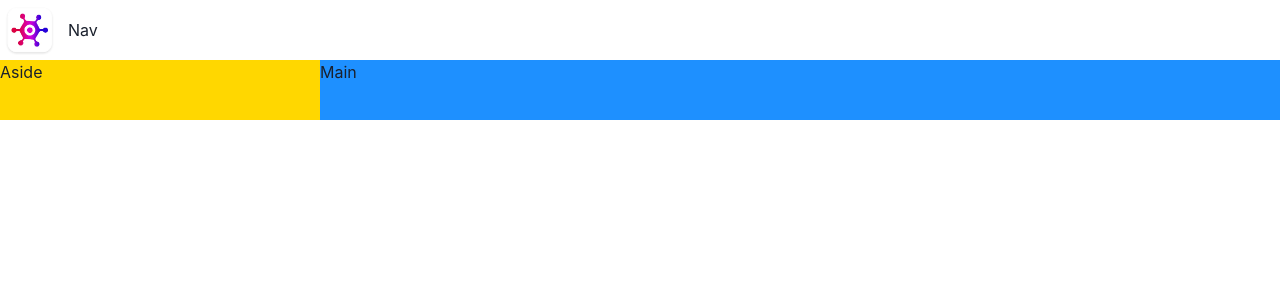
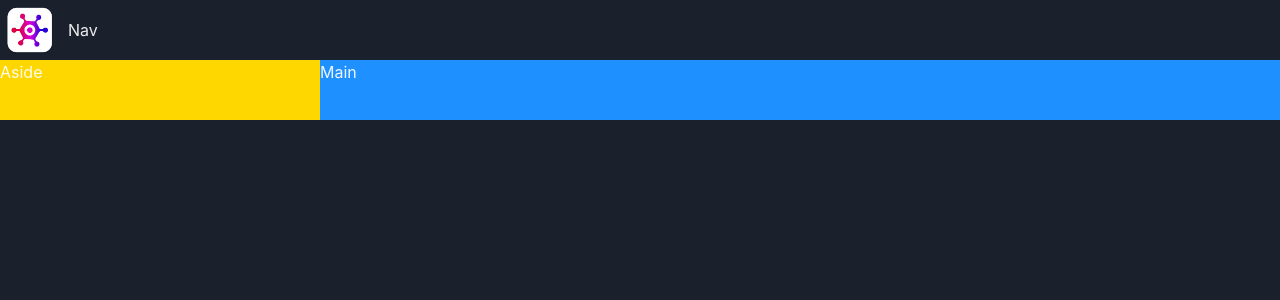
Before and after one commit to HurricaneSKC/game-hub, a React (Vite) app: page / in a window 1280 px wide. Shown: the top 300 px of the page. Built offline with nearby package versions, Linux system fonts and the light colour scheme.

Commit message:
implement dark mode

```diff
--- a/src/main.tsx
+++ b/src/main.tsx
@@ -1,12 +1,14 @@
 import React from "react";
 import ReactDOM from "react-dom/client";
-import { ChakraProvider } from "@chakra-ui/react";
+import { ChakraProvider, ColorModeScript } from "@chakra-ui/react";
 import App from "./App.tsx";
+import theme from "./theme.ts";
 import "./index.css";
 
 ReactDOM.createRoot(document.getElementById("root")!).render(
   <React.StrictMode>
-    <ChakraProvider>
+    <ChakraProvider theme={theme}>
+      <ColorModeScript initialColorMode={theme.config.initialColorMode} />
       <App />
     </ChakraProvider>
   </React.StrictMode>
--- /dev/null
+++ b/src/theme.ts
@@ -0,0 +1,13 @@
+// 1. import `extendTheme` function
+import { extendTheme, type ThemeConfig } from '@chakra-ui/react'
+
+// 2. Add your color mode config
+const config: ThemeConfig = {
+  initialColorMode: 'dark',
+  useSystemColorMode: false,
+}
+
+// 3. extend the theme
+const theme = extendTheme({ config })
+
+export default theme
```
